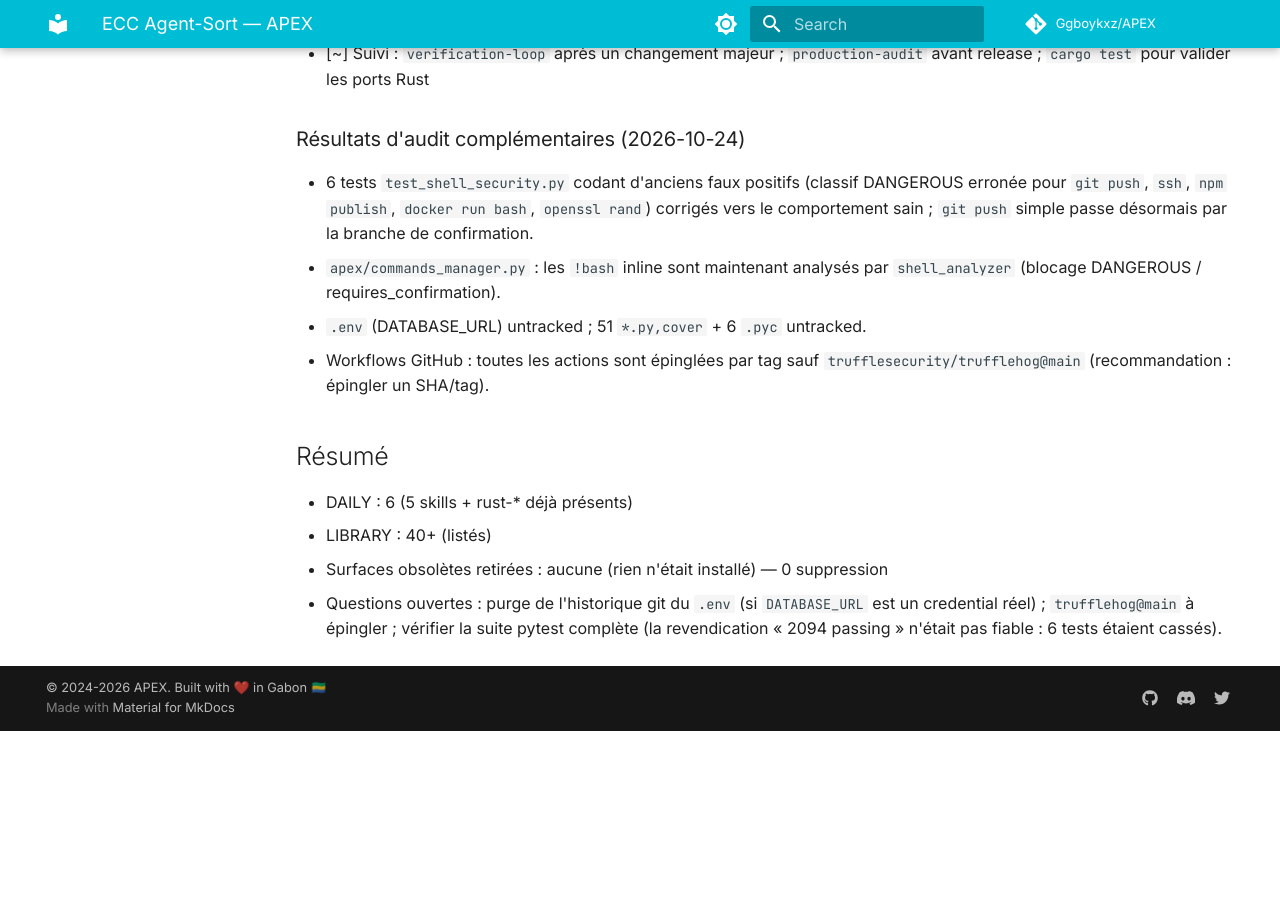
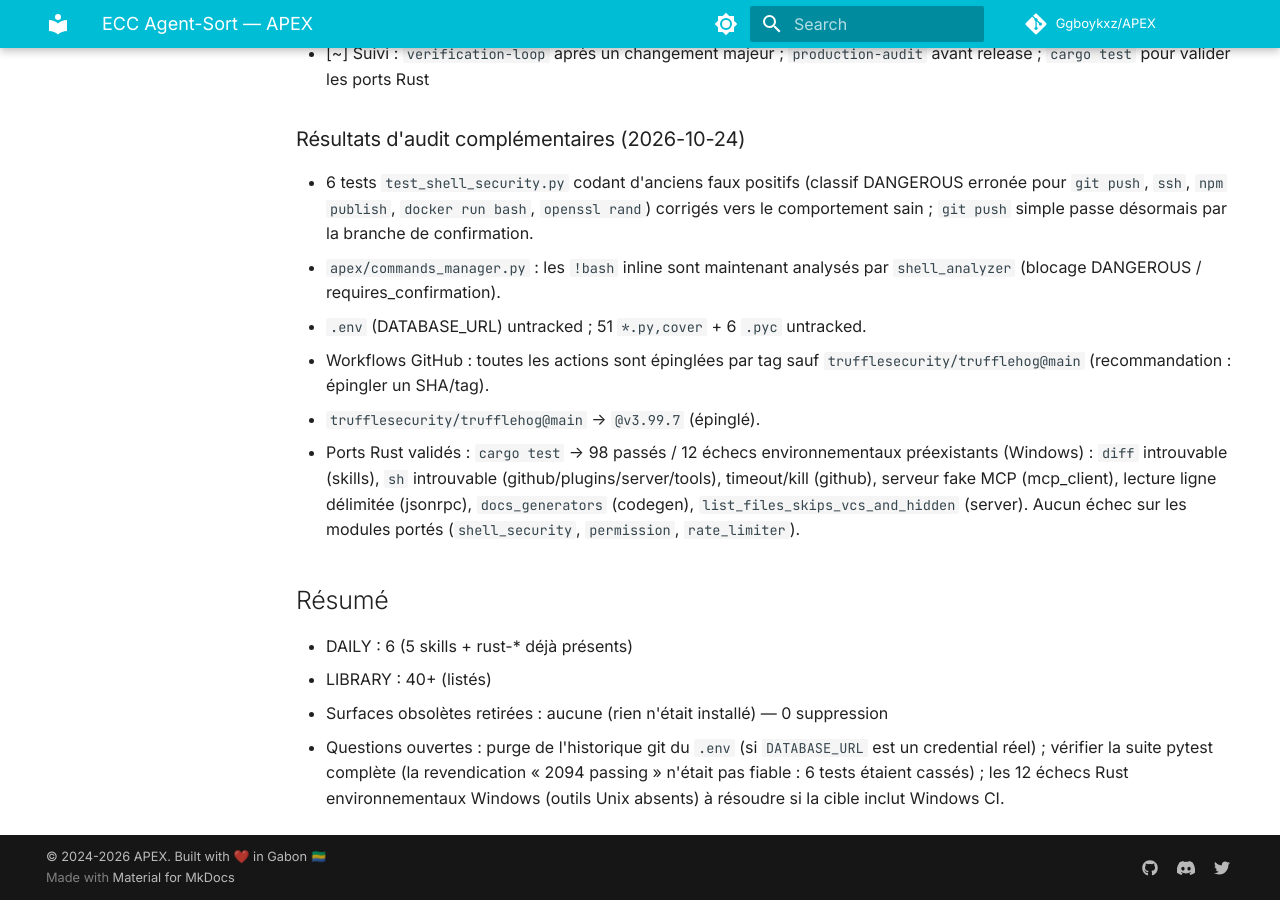
Before and after one commit to Ggboykxz/APEX, an MkDocs documentation site: the page built from docs/ecc-agent-sort.md, in a window 1280 px wide and 900 px high, scrolled down 2735 px. Built offline with MkDocs 1.6.1 and Material for MkDocs 9.7.7, drawn with Linux system fonts in a browser that asks for light colours; comment, search, counter and statistics services are not loaded; the version menu is left out; before the commit the page ends 3466 px from its top, so only the background shows below that.

Commit message:
docs: record cargo test results and workflow pin in audit report

```diff
--- a/docs/ecc-agent-sort.md
+++ b/docs/ecc-agent-sort.md
@@ -70,6 +70,13 @@
 - `.env` (DATABASE_URL) untracked ; 51 `*.py,cover` + 6 `.pyc` untracked.
 - Workflows GitHub : toutes les actions sont épinglées par tag sauf
   `trufflesecurity/trufflehog@main` (recommandation : épingler un SHA/tag).
+- `trufflesecurity/trufflehog@main` → `@v3.99.7` (épinglé).
+- Ports Rust validés : `cargo test` → 98 passés / 12 échecs environnementaux
+  préexistants (Windows) : `diff` introuvable (skills), `sh` introuvable
+  (github/plugins/server/tools), timeout/kill (github), serveur fake MCP
+  (mcp_client), lecture ligne délimitée (jsonrpc), `docs_generators` (codegen),
+  `list_files_skips_vcs_and_hidden` (server). Aucun échec sur les modules
+  portés (`shell_security`, `permission`, `rate_limiter`).
 
 ## Résumé
 
@@ -77,6 +84,7 @@
 - LIBRARY : 40+ (listés)
 - Surfaces obsolètes retirées : aucune (rien n'était installé) — 0 suppression
 - Questions ouvertes : purge de l'historique git du `.env` (si `DATABASE_URL`
-  est un credential réel) ; `trufflehog@main` à épingler ; vérifier la suite
-  pytest complète (la revendication « 2094 passing » n'était pas fiable : 6
-  tests étaient cassés).
+  est un credential réel) ; vérifier la suite pytest complète (la revendication
+  « 2094 passing » n'était pas fiable : 6 tests étaient cassés) ; les 12
+  échecs Rust environnementaux Windows (outils Unix absents) à résoudre si la
+  cible inclut Windows CI.
```
